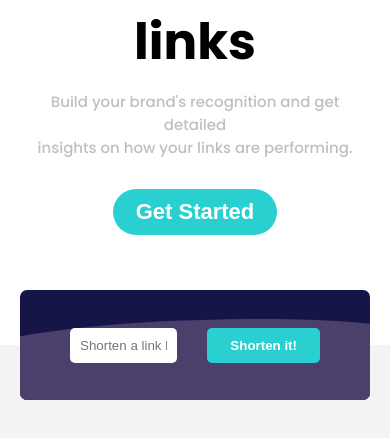
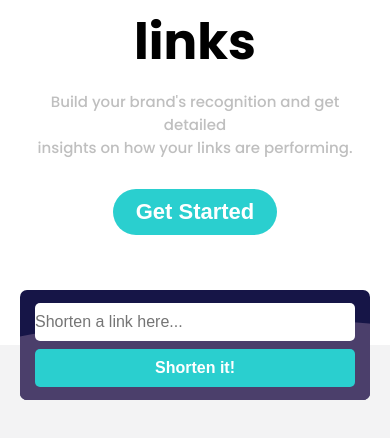
Before and after one commit to SaanCaba/fmentor-folder, a React (Vite) app in the folder url-shortening-api-master/react-app/: page / in a window 390 px wide. Shown: the part 757-1195 px from the top of the page. Built offline with nearby package versions, Linux system fonts and the light colour scheme.

Commit message:
add mobile design & loader

```diff
--- a/url-shortening-api-master/react-app/src/components/LinkShortener/Form/index.module.css
+++ b/url-shortening-api-master/react-app/src/components/LinkShortener/Form/index.module.css
@@ -23,23 +23,22 @@
   outline: none;
 }
 
-.btnContainer {
-  width: 100%;
+@media screen and (max-width: 767px) {
+  .form {
+    display: flex;
+    flex-direction: column;
+    justify-content: center;
+    gap: 8px;
+    min-width: 320px;
+  }
+  .linkContainer input {
+    width: 100%;
+    font-size: 16px;
+    padding-left: 0px;
+    padding-right: 0px;
+  }
+  .error input {
+    border: 2px solid var(--error);
+    color: var(--error);
+  }
 }
-
-.btnContainer input {
-  padding-top: 10px;
-  padding-bottom: 10px;
-  padding-left: 23px;
-  padding-right: 23px;
-  border: none;
-  background-color: var(--cyan);
-  color: white;
-  font-weight: 700;
-  border-radius: 5px;
-  cursor: pointer;
-  transition: all 1s ease;
-}
-.btnContainer input:hover {
-  background-color: var(--cyanhover);
-}
--- a/url-shortening-api-master/react-app/src/components/LinkShortener/Form/index.tsx
+++ b/url-shortening-api-master/react-app/src/components/LinkShortener/Form/index.tsx
@@ -6,9 +6,10 @@ interface Props {
   onSubmit: (e: React.FormEvent<HTMLFormElement>, link: string) => void;
   setError: (val: string) => void;
   error: string;
+  children: React.ReactNode;
 }
 
-function Form({ onSubmit, setError, error }: Props) {
+function Form({ onSubmit, setError, error, children }: Props) {
   const linkRef = useRef<null | HTMLInputElement>(null);
 
   return (
@@ -16,16 +17,20 @@ function Form({ onSubmit, setError, error }: Props) {
       onSubmit={(e) => onSubmit(e, linkRef.current!.value)}
       className={styles.form}
     >
-      <div className={styles.linkContainer}>
+      <div
+        className={
+          error
+            ? `${styles.linkContainer} ${styles.error} `
+            : styles.linkContainer
+        }
+      >
         <input
           onChange={() => error.length > 0 && setError('')}
           ref={linkRef}
           placeholder="Shorten a link here..."
         />
       </div>
-      <div className={styles.btnContainer}>
-        <input type="submit" value="Shorten it!" />
-      </div>
+      {children}
     </form>
   );
 }
--- a/url-shortening-api-master/react-app/src/components/LinkShortener/Link/index.module.css
+++ b/url-shortening-api-master/react-app/src/components/LinkShortener/Link/index.module.css
@@ -24,7 +24,6 @@
 }
 
 .shortenedContainer button {
-  background-color: var(--cyan);
   border: none;
   color: white;
   border-radius: 3px;
@@ -34,9 +33,27 @@
   padding-left: 20px;
   padding-right: 20px;
   transition: all 1s ease;
+}
+
+.noCopied {
+  background-color: var(--cyan);
   cursor: pointer;
 }
 
-.shortenedContainer button:hover {
+.noCopied:hover {
   background-color: var(--ocean);
 }
+
+.copied {
+  background-color: var(--ocean);
+  cursor: pointer;
+}
+
+@media screen and (max-width: 767px) {
+  .linksContainers {
+    flex-direction: column;
+  }
+  .shortenedContainer {
+    gap: 10px;
+  }
+}
--- a/url-shortening-api-master/react-app/src/components/LinkShortener/Link/index.tsx
+++ b/url-shortening-api-master/react-app/src/components/LinkShortener/Link/index.tsx
@@ -1,4 +1,4 @@
-import React from 'react';
+import { useState } from 'react';
 import { Links } from '..';
 
 import styles from './index.module.css';
@@ -8,6 +8,11 @@ interface Props {
 }
 
 function Link({ link }: Props) {
+  const [copied, setCopied] = useState(false);
+  const onCopy = () => {
+    navigator.clipboard.writeText(link.shortened);
+    setCopied(!copied);
+  };
   return (
     <div className={styles.linksContainers}>
       <div className={styles.oriContainer}>
@@ -15,7 +20,12 @@ function Link({ link }: Props) {
       </div>
       <div className={styles.shortenedContainer}>
         <span>{link.shortened}</span>
-        <button>Copy</button>
+        <button
+          className={copied ? styles.copied : styles.noCopied}
+          onClick={onCopy}
+        >
+          {copied ? 'Copied!' : 'Copy'}
+        </button>
       </div>
     </div>
   );
--- a/url-shortening-api-master/react-app/src/components/LinkShortener/index.module.css
+++ b/url-shortening-api-master/react-app/src/components/LinkShortener/index.module.css
@@ -31,3 +31,48 @@
   padding-top: 5px;
   color: var(--error);
 }
+
+.btnContainer {
+  width: 100%;
+}
+
+.btnContainer button {
+  padding-top: 10px;
+  padding-bottom: 10px;
+  padding-left: 23px;
+  padding-right: 23px;
+  border: none;
+  background-color: var(--cyan);
+  color: white;
+  font-weight: 700;
+  border-radius: 5px;
+  cursor: pointer;
+  transition: all 1s ease;
+  white-space: nowrap;
+}
+.btnContainer button:hover {
+  background-color: var(--cyanhover);
+}
+
+@media screen and (max-width: 767px) {
+  .linkShortenerBgImage {
+    display: flex;
+    flex-direction: column;
+    justify-content: center;
+    align-items: center;
+    padding: 0px;
+    min-width: none;
+  }
+  .btnContainer button {
+    padding: 10px;
+    width: 100%;
+    font-size: 16px;
+    display: flex;
+    justify-content: center;
+  }
+
+  .errorContainer {
+    position: absolute;
+    bottom: -25px;
+  }
+}
--- a/url-shortening-api-master/react-app/src/components/LinkShortener/index.tsx
+++ b/url-shortening-api-master/react-app/src/components/LinkShortener/index.tsx
@@ -5,6 +5,7 @@ import styles from './index.module.css';
 import AllLinks from './AllLinks';
 import { ErrorTypes, SuccessShortened } from '../../types';
 import { shortenText } from './utils/shortenText';
+import Loading from '../Loading';
 
 export interface Links {
   original: string;
@@ -13,6 +14,7 @@ export interface Links {
 
 function LinkShortener() {
   const [allLinks, setAllLinks] = useState<Links[]>([]);
+  const [loading, setLoading] = useState<boolean>(false);
   const [error, setError] = useState('');
   const onSubmit = async (
     e: React.FormEvent<HTMLFormElement>,
@@ -20,6 +22,7 @@ function LinkShortener() {
   ) => {
     e.preventDefault();
     try {
+      setLoading(true);
       const response = await fetch(`${API_URL}${link}`);
       const result = await response.json();
       if (result.error_code) {
@@ -36,13 +39,21 @@ function LinkShortener() {
     } catch (error) {
       const { message } = error as Error;
       setError(message);
+    } finally {
+      setLoading(false);
     }
   };
   return (
     <section className={styles.linkShortenerSection}>
       <div className={styles.linkShortenerBgImage}>
         <div className={styles.customBg}></div>
-        <Form error={error} setError={setError} onSubmit={onSubmit} />
+        <Form error={error} setError={setError} onSubmit={onSubmit}>
+          <div className={styles.btnContainer}>
+            <button type="submit">
+              {loading ? <Loading /> : 'Shorten it!'}
+            </button>
+          </div>
+        </Form>
         {error && (
           <div className={styles.errorContainer}>
             <span className={styles.errorText}>{shortenText(error)}</span>
--- /dev/null
+++ b/url-shortening-api-master/react-app/src/components/Loading/index.module.css
@@ -0,0 +1,22 @@
+.loaderFirstCape {
+  width: 10px;
+  height: 10px;
+  border-radius: 50%;
+  border: 3px solid;
+  border-color: #e4e4ed;
+  border-top-color: #766df4;
+  border-bottom-color: #766df4;
+  animation: rotate 1s infinite linear;
+  background-color: transparent;
+}
+@keyframes rotate {
+  to {
+    transform: rotate(1turn);
+  }
+}
+@media screen and (max-width: 767px) {
+  .loaderFirstCape {
+    width: 14px;
+    height: 14px;
+  }
+}
--- /dev/null
+++ b/url-shortening-api-master/react-app/src/components/Loading/index.tsx
@@ -0,0 +1,7 @@
+import styles from './index.module.css';
+
+function Loading() {
+  return <div className={styles.loaderFirstCape}></div>;
+}
+
+export default Loading;
```
